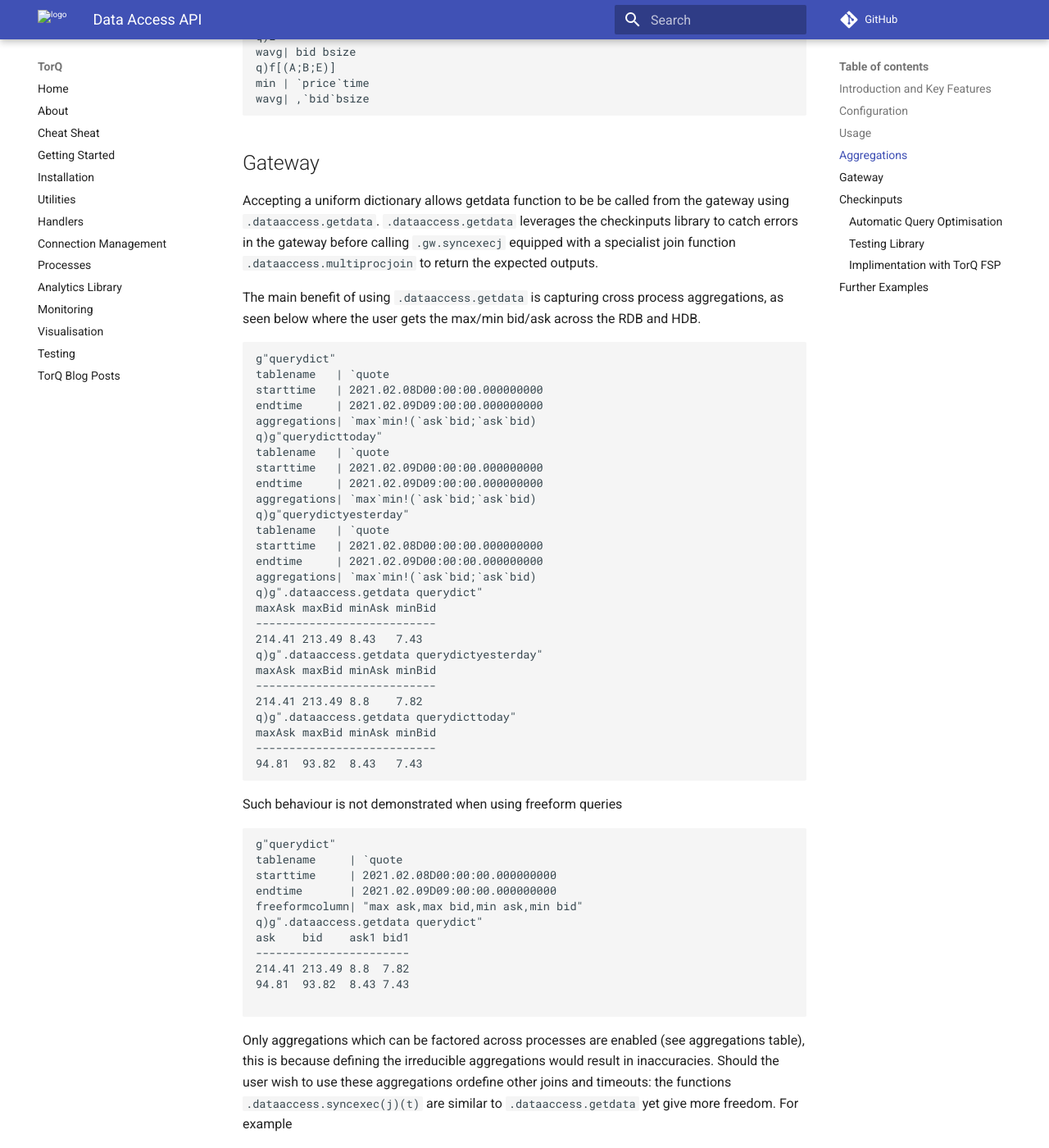
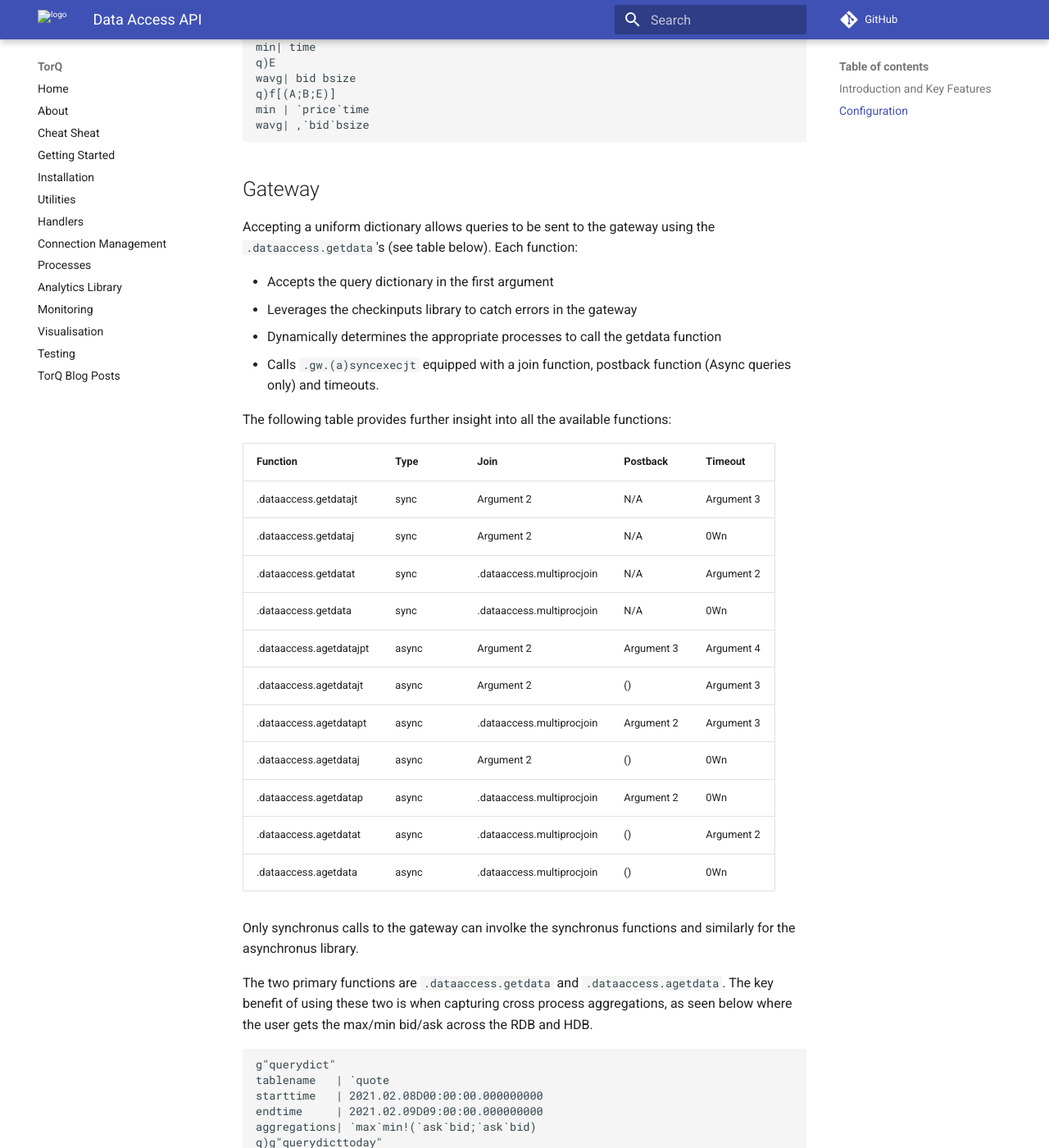
Before and after one commit to DataIntellectTech/TorQ, an MkDocs documentation site: the page built from docs/dataaccess.md, in a window 1280 px wide and 1400 px high, scrolled down 6085 px. Shown: the whole window at 82% size. Built offline with MkDocs 1.6.1 and Material for MkDocs 9.7.7, drawn with Linux system fonts in a browser that asks for light colours; comment, search, counter and statistics services are not loaded; old or Windows-style settings are respelled for this version of MkDocs; some of the changed text lies outside the part shown.

Commit message:
Update dataaccess.md
- qREST support

````diff
--- a/docs/dataaccess.md
+++ b/docs/dataaccess.md
@@ -6,7 +6,7 @@
 The Dataaccess API is a TorQ upgrade designed for cloud compatibility.
 
 Other Key upgrades of the API are:
-- Compatability with non kdb processes such as Google BigQuery
+- Compatability with non kdb processes such as Google BigQuery and qREST
 - Consistent queries across all processes
 - Data retrival does not require q-SQL knowledge only q dictionary manipulation
 - User friendly interface including more comprehensible error messages
@@ -92,9 +92,9 @@
 
 
 
-## Usage
+# Usage
 
-The main function is getdata, a dynamic lightweight function which takes in a uniform dictionary type (see table below) to build a process bespoke query. Input consistency permits getdata to disregard a processes' pragmatics allowing it to be called either directly from within a process or at a gateway.
+When using the API to send queries direct to a process, the overarching function is getdata. getdata is a dynamic lightweight function which takes in a uniform dictionary type (see table below) to build a process bespoke query. Input consistency permits getdata to disregard a processes' pragmatics allowing it to be called either directly within a process or via one of the `.dataccess.getdata`'s discussed in the gateway.
 
 The getdata function is split into three sub functions: checkinputs, extractqueryparams and queryorder. Checkinputs checks if the input dictionary is valid; extractqueryparams converts the arguments into q-SQL and queryorder is the API's query optimiser (See Developer's Footnote).
 
@@ -193,9 +193,32 @@
 
 ## Gateway
 
-Accepting a uniform dictionary allows getdata function to be be called from the gateway using `.dataaccess.getdata`. `.dataaccess.getdata` leverages the checkinputs library to catch errors in the gateway before calling `.gw.syncexecj` equipped with a specialist join function `.dataaccess.multiprocjoin` to return the expected outputs.
+Accepting a uniform dictionary allows queries to be sent to the gateway using the `.dataaccess.getdata`'s (see table below). Each function:
 
-The main benefit of using `.dataaccess.getdata` is capturing cross process aggregations, as seen below where the user gets the max/min bid/ask across the RDB and HDB.
+- Accepts the query dictionary in the first argument
+- Leverages the checkinputs library to catch errors in the gateway
+- Dynamically determines the appropriate processes to call the getdata function
+- Calls `.gw.(a)syncexecjt` equipped with a join function, postback function (Async queries only) and timeouts.
+
+The following table provides further insight into all the available functions:
+
+|Function               |Type |Join                     |Postback  |Timeout   |
+|-----------------------|-----|-------------------------|----------|----------|
+|.dataaccess.getdatajt  |sync |Argument 2               |N/A       |Argument 3|
+|.dataaccess.getdataj   |sync |Argument 2               |N/A       |0Wn       |
+|.dataaccess.getdatat   |sync |.dataaccess.multiprocjoin|N/A       |Argument 2|
+|.dataaccess.getdata    |sync |.dataaccess.multiprocjoin|N/A       |0Wn       |
+|.dataaccess.agetdatajpt|async|Argument 2               |Argument 3|Argument 4|
+|.dataaccess.agetdatajt |async|Argument 2               |()        |Argument 3|
+|.dataaccess.agetdatapt |async|.dataaccess.multiprocjoin|Argument 2|Argument 3|
+|.dataaccess.agetdataj  |async|Argument 2               |()        |0Wn       |
+|.dataaccess.agetdatap  |async|.dataaccess.multiprocjoin|Argument 2|0Wn       |
+|.dataaccess.agetdatat  |async|.dataaccess.multiprocjoin|()        |Argument 2|
+|.dataaccess.agetdata   |async|.dataaccess.multiprocjoin|()        |0Wn       |
+
+Only synchronus calls to the gateway can involke the synchronus functions and similarly for the asynchronus library.
+
+The two primary functions are `.dataaccess.getdata` and `.dataaccess.agetdata`. The key benefit of using these two is when capturing cross process aggregations, as seen below where the user gets the max/min bid/ask across the RDB and HDB.
 
 ```
 g"querydict"
@@ -241,23 +263,23 @@
 94.81  93.82  8.43 7.43
 
 ```
-Only aggregations which can be factored across processes are enabled (see aggregations table), this is because defining the irreducible aggregations would result in inaccuracies. Should the user wish to use these aggregations ordefine other joins and timeouts: the functions `.dataaccess.syncexec(j)(t)` are similar to `.dataaccess.getdata` yet give more freedom. For example
-
-```
-q)g".dataaccess.syncexec `tablename`starttime`endtime`instruments`columns!(`quote;2021.01.20D0;2021.01.23D0;`GOOG;`sym`time`bid`bsize)"
-sym    time                        bid   bsize
-----------------------------------------------
-GOOG 2021.01.21D13:36:45.714478000 71.57 1
-GOOG 2021.01.21D13:36:45.714478000 70.86 2
-GOOG 2021.01.21D13:36:45.714478000 70.91 8
-GOOG 2021.01.21D13:36:45.714478000 70.91 6
-...
-```
-Data can be retrieved asynchronously with `.dataaccess.agetdata`
+As seen in the aggregations table above, only aggregations which can be factored across processes are enabled, this is because defining the irreducible aggregations would result in inaccuracies. Should the user wish to use these aggregations or define other joins and timeouts: they should adapt the `.dataccess.getdata` library appropriately.
 
 ## Checkinputs
 
-A key goal of the API is to prevent unwanted behaviour and return helpful error messages- this is done by the checkinputs. There are two checkinputs libraries firstly common `.checkinputs` this library is loaded into all proccess and is used by `.dataaccess.syncexec` to undergo basic input checks on each key as defined in `checkinputs.csv`. Upon hitting the process more bespoke `.dataaccess` checks are performed.
+A key goal of the API is to prevent unwanted behaviour and return helpful error messages- this is done by the checkinputs. There are two checkinputs libraries firstly common `.checkinputs` this library is loaded into all proccess and is used to undergo basic input checks on each key as defined in `checkinputs.csv` (example below). Upon hitting the process more bespoke `.dataaccess` checks are performed.
+
+
+**Description of fields in checkinputs.csv**
+
+|Field        |Description                                                            |
+|-------------|-----------------------------------------------------------------------|
+|parameter    |Dictionary key to pass to getdata                                      |
+|required     |Whether this parameter is mandatory                                    |
+|checkfunction|Function to determine whether the given value is valid                 |
+|invalid pairs|Whether a parameter is invalid in combination with some other parameter|
+
+**Example `checkinputs.csv`**
 
 |parameter|required|checkfunction|invalidpairs|description|
 |---------|--------|-------------|------------|-----------|
@@ -280,16 +302,8 @@
 
 
 
-**Description of fields in checkinputs.csv**
 
-|Field        |Description                                                            |
-|-------------|-----------------------------------------------------------------------|
-|parameter    |Dictionary key to pass to getdata                                      |
-|required     |Whether this parameter is mandatory                                    |
-|checkfunction|Function to determine whether the given value is valid                 |
-|invalid pairs|Whether a parameter is invalid in combination with some other parameter|
-
-**Custom Api Errors**
+### Custom Api Errors
 
 Below is a list of all the errors the API will return:
 Error|Function|Library|
@@ -331,21 +345,36 @@
 
 ### Automatic Query Optimisation
 
-The queries are automatically optimised using `.queryorder.orderquery` this function prioritises filters against the attribute columns defined in `tableproperties.csv`.
+The queries are automatically optimised using `.queryorder.orderquery` this function is designed to improve the performance of certain queries. It does this by prioritising filters against the attribute columns defined in `tableproperties.csv`.
 
 **Developer's Footnote**
 
 The API is designed improve accessibility whilst maintaining a fast query speed. The API has a built in query optimiser however: there are cases where the accessibilty impedes the usabilty or the query speed drops below what could be developed. In these situations one should ensure the user has a query with one of the table attributes, the query only pulls in the essential data and evaluates the output of `dataaccess.buildquery` to see whether the execute query is what is expected.
 
 ### Testing Library
-Each subfunction of getdata has thorough tests found in `${KDBTESTS}/dataaccess/`. To run the tests ensure your TorQ stack is down, the enviroment variables have been set and run `. run.sh -d`
+Each subfunction of getdata has thorough tests found in `${KDBTESTS}/dataaccess/`. To run the tests:
+
+1. Set environment variables
+2. Ensure your TorQ stack is not running
+3. Navigate to the appropriate testing directory
+4. Run `. run.sh -d`
 
 ### Implimentation with TorQ FSP
 
 The API is compatible with the most recent TorQ Finance-Starter-Package, the fastest way to import the API is opening {APPCONFIG}/processes.csv and adding the following flag `  -dataaccess ${KDBCONFIG}/tableproperties.csv` to the rdb, hdb and gateway extras column.
 
+### Implimentation with q-REST
 
+The API is compatible with q-REST. To do this:
 
+1. Download q-REST from https://github.com/AquaQAnalytics/q-REST
+2. Open `application.properties` and point `kdb.host/port` to the gateway
+3. qCon into the gateway and run `.dataaccess.enableqrest[]`\*
+4. Send `.json`s of the form `"query":".dataaccess.agetdata(jpt)...","response":"boolean","type":"(a)sync"`\*\* to the appropriate port/host
+
+\* This will change the response types from all gateway requests, including those not through q-REST.
+
+\*\* Only asynchronus queries to the gateway will execute from q-REST.
 
 ## Further Examples
 
````
Also changed, not shown: other parts of docs/dataaccess.md (+1 -2 lines).
